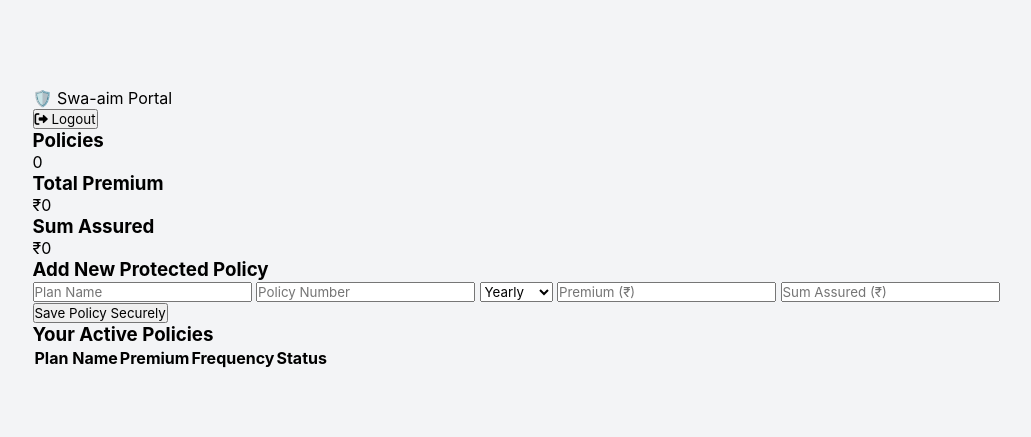
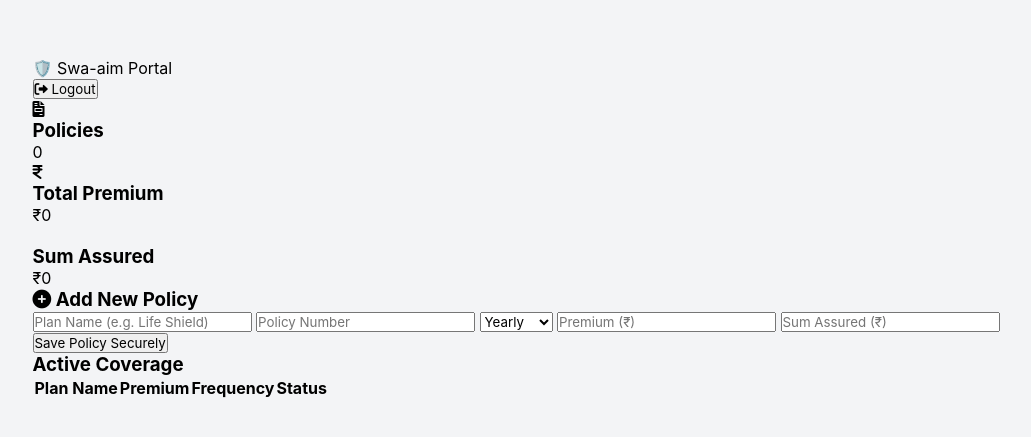
Before and after one commit to manasprabhale/Swa-aim-Portal, a website: page public/dashboard.html in a window 1280 px wide. Shown: the part 171-608 px from the top of the page, without its empty margins (124-1155 px from the left). Drawn offline with Linux system fonts and the light colour scheme; sample sign-in values are in the browser's storage.

Commit message:
Update dashboard.html

```diff
--- a/public/dashboard.html
+++ b/public/dashboard.html
@@ -8,23 +8,34 @@
     <link href="https://cdnjs.cloudflare.com/ajax/libs/font-awesome/6.0.0/css/all.min.css" rel="stylesheet">
 </head>
 <body>
-    <div class="dashboard-container">
-        <header>
-            <div class="logo">🛡️ Swa-aim Portal</div>
-            <button class="logout-btn" onclick="logout()"><i class="fas fa-sign-out-alt"></i> Logout</button>
+    <div class="dashboard-layout">
+        <header class="top-bar">
+            <div class="brand">🛡️ Swa-aim Portal</div>
+            <button class="logout-btn" onclick="logout()">
+                <i class="fas fa-sign-out-alt"></i> Logout
+            </button>
         </header>
 
-        <div class="stats-row">
-            <div class="stat-card"><h3>Policies</h3><p id="policyCount">0</p></div>
-            <div class="stat-card"><h3>Total Premium</h3><p id="totalPremium">₹0</p></div>
-            <div class="stat-card"><h3>Sum Assured</h3><p id="totalSum">₹0</p></div>
+        <div class="stats-container">
+            <div class="stat-card">
+                <i class="fas fa-file-invoice"></i>
+                <div class="info"><h3>Policies</h3><p id="policyCount">0</p></div>
+            </div>
+            <div class="stat-card">
+                <i class="fas fa-indian-rupee-sign"></i>
+                <div class="info"><h3>Total Premium</h3><p id="totalPremium">₹0</p></div>
+            </div>
+            <div class="stat-card">
+                <i class="fas fa-shield-halved"></i>
+                <div class="info"><h3>Sum Assured</h3><p id="totalSum">₹0</p></div>
+            </div>
         </div>
 
-        <main>
-            <section class="policy-form-card">
-                <h3>Add New Protected Policy</h3>
+        <main class="content">
+            <section class="card">
+                <h3><i class="fas fa-plus-circle"></i> Add New Policy</h3>
                 <div class="form-grid">
-                    <input type="text" id="planName" placeholder="Plan Name">
+                    <input type="text" id="planName" placeholder="Plan Name (e.g. Life Shield)">
                     <input type="text" id="policyNumber" placeholder="Policy Number">
                     <select id="frequency">
                         <option value="Yearly">Yearly</option>
@@ -36,29 +47,35 @@
                 <button class="btn-primary" onclick="savePolicy()">Save Policy Securely</button>
             </section>
 
-            <section class="policy-list">
-                <h3>Your Active Policies</h3>
+            <section class="card table-card">
+                <h3>Active Coverage</h3>
                 <table>
                     <thead>
                         <tr><th>Plan Name</th><th>Premium</th><th>Frequency</th><th>Status</th></tr>
                     </thead>
-                    <tbody id="policyTableBody"></tbody>
+                    <tbody id="policyTableBody">
+                        </tbody>
                 </table>
             </section>
         </main>
     </div>
 
     <script>
-        // REDIRECT GUARD: Prevents loop and unauthorized access
+        // REDIRECT GUARD: Prevents unauthorized access and loops
         const userId = localStorage.getItem('userId');
-        if (!userId) { window.location.href = "/"; }
+        if (!userId) {
+            window.location.href = "/";
+        }
 
         function logout() {
             localStorage.clear();
-            window.location.href = "/"; // Fixed redirect path
+            window.location.href = "/";
         }
 
-        // Logic for savePolicy() and fetchPolicies() goes here
+        async function savePolicy() {
+            // Your logic for saving policy to /api/auth/add-policy
+            console.log("Saving policy for user:", userId);
+        }
     </script>
 </body>
 </html>
```
